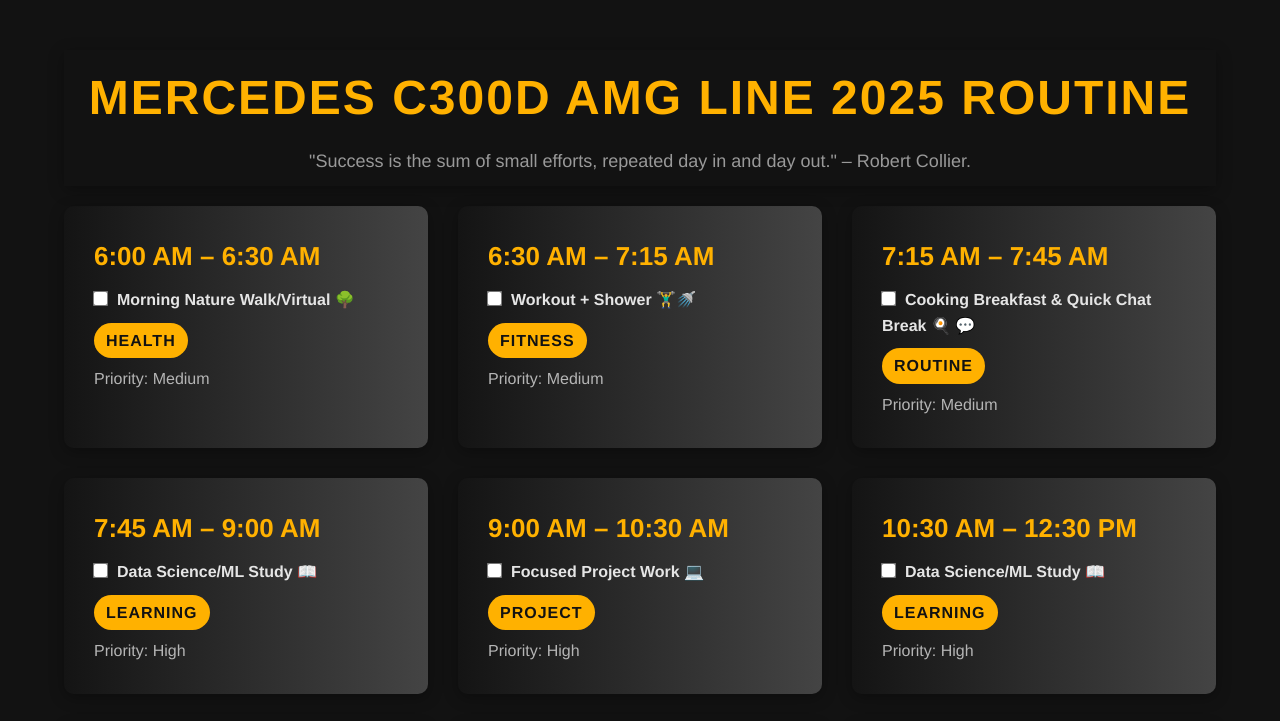
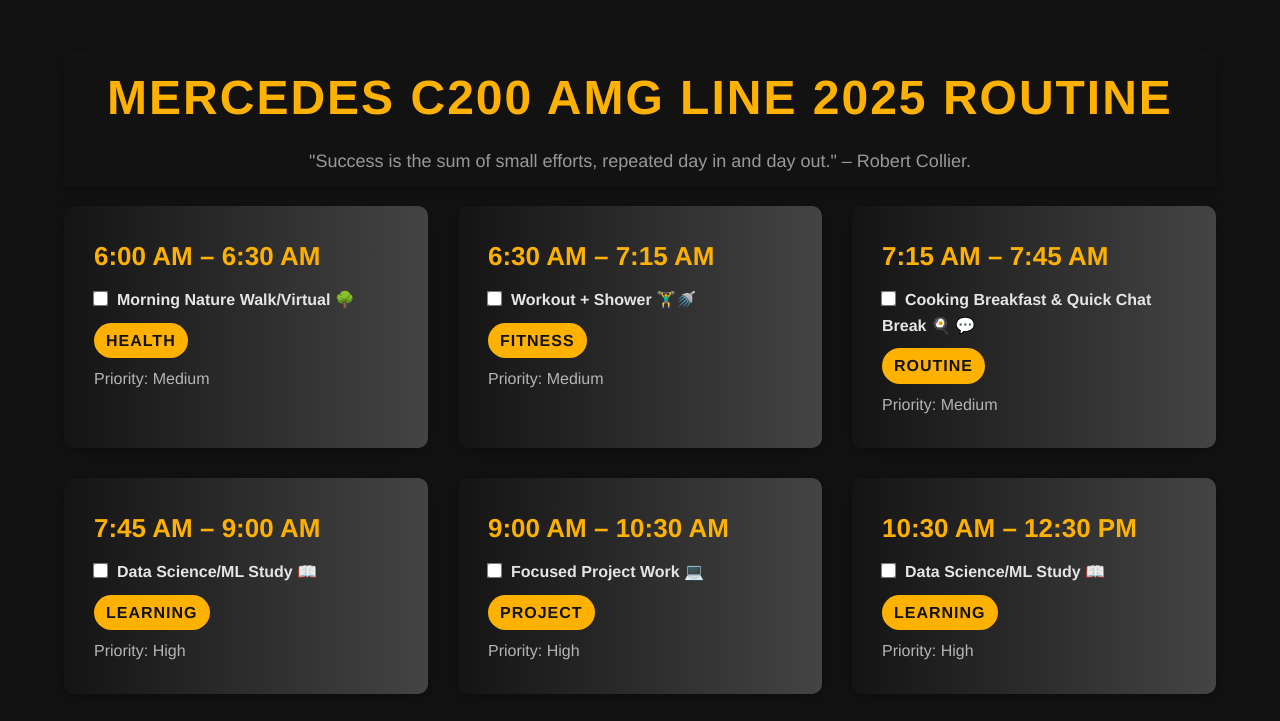
Before and after one commit to Kennedy178/DailySchedule, a plain HTML site: page munene - Copy.html in a window 1280 px wide. Shown: the top 721 px of the page. Drawn offline with Linux system fonts and the light colour scheme.

Commit message:
trial fix

```diff
--- a/schedule.html
+++ b/munene - Copy.html
@@ -4,7 +4,6 @@
     <meta charset="UTF-8">
     <meta name="viewport" content="width=device-width, initial-scale=1.0">
     <title>Mercedes C300d AMG Line 2025 Routine</title>
-
     <style>
         /* Global Reset */
         * {
@@ -29,8 +28,7 @@
         }
 
         header {
-            position: sticky;
-            top: 0;
+
             background-color: #121212;
             z-index: 100;
             padding: 10px 0;
@@ -142,7 +140,7 @@
     <div class="container">
         <!-- Header -->
         <header>
-            <h1>Mercedes C300d AMG Line 2025 Routine</h1>
+            <h1>Mercedes C200 AMG Line 2025 Routine</h1>
             <p class="tagline">"Success is the sum of small efforts, repeated day in and day out." – Robert Collier.</p>
         </header>
 
```
